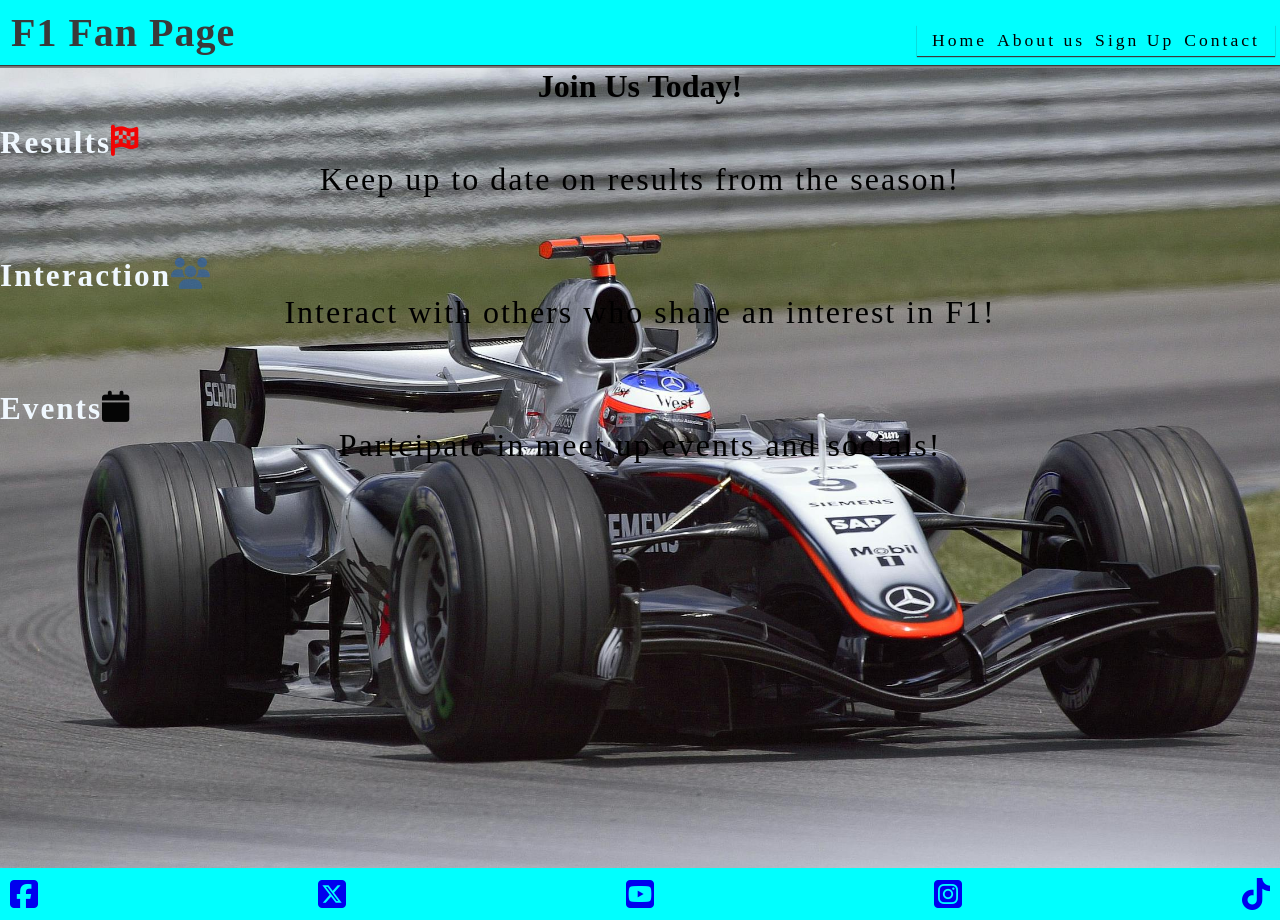
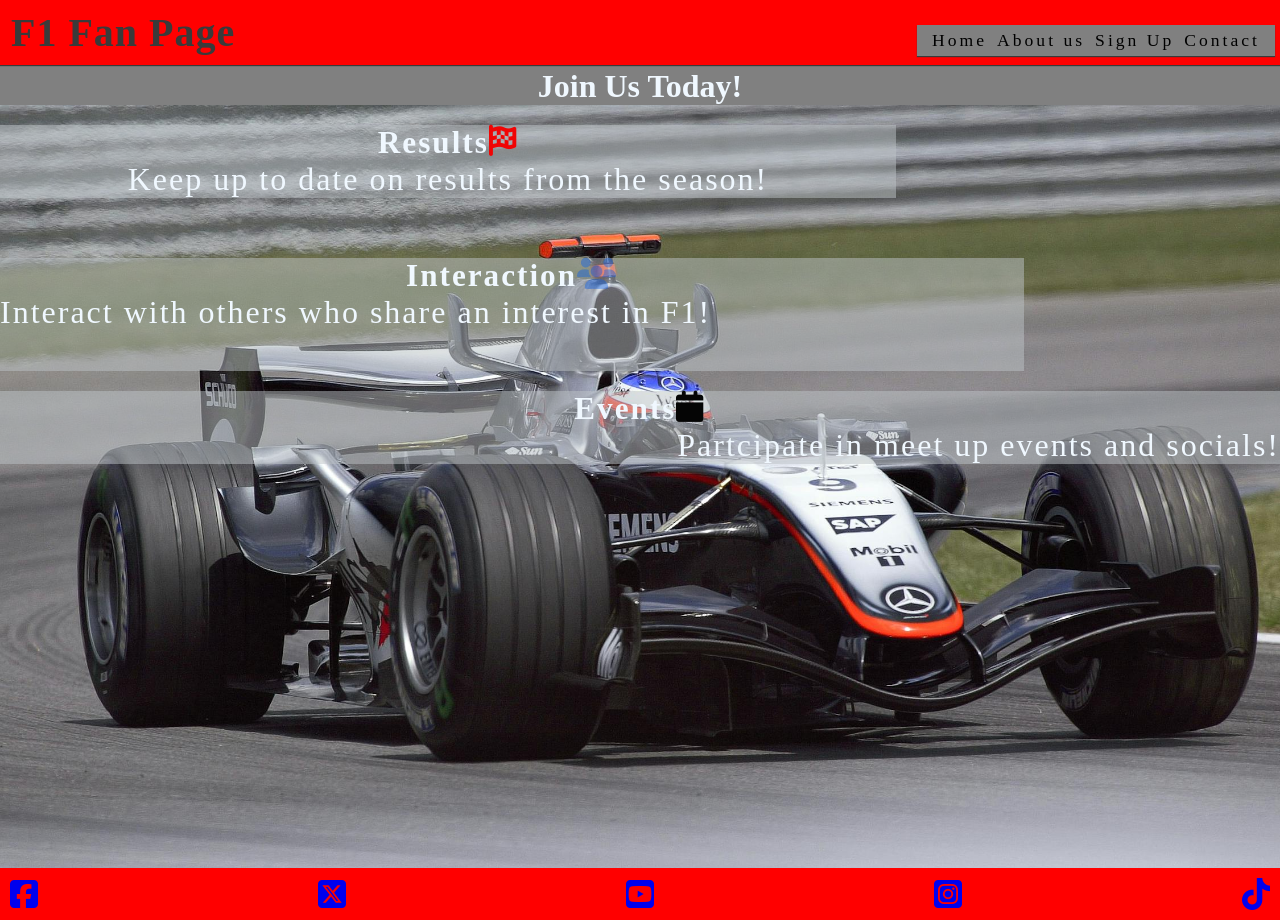
Before and after one commit to Jackevans47/F1-fan-page, a plain HTML site: page index.html in a window 1280 px wide. Drawn offline with Linux system fonts and the light colour scheme.

Commit message:
Added color and styling to home page

```diff
--- a/assets/css/style.css
+++ b/assets/css/style.css
@@ -8,7 +8,7 @@
 /* Header */
 header {
 
-    background-color: aqua;
+    background-color: red;
     padding: 0 5px;
     width: 100%;
     box-shadow: 0 1px 1px #3a3a3a;
@@ -36,19 +36,27 @@ h1 {
 h2 {
     text-align: center;
     font-size: 200%;
+    color: aliceblue;
+    background-color: grey;
+
+
 }
 
 h3 {
     display: flex;
-    justify-content: left;
+    justify-content: center;
     font-size: 150%;
     color: aliceblue;
 }
 
+
 p {
 
     font-size: xx-large;
+    color: aliceblue;
 }
+
+
 
 .menu {
     font-size: 110%;
@@ -58,7 +66,7 @@ p {
 
 nav {
     position: absolute;
-    background-color: aqua;
+    background-color: grey;
     width: 100%;
     left: 0;
     padding: 0 10px;
@@ -116,10 +124,11 @@ main {
 .results {
 
     text-align: center;
-    width: 100%;
+    width: 70%;
     font-size: 130%;
     letter-spacing: 2px;
     margin-top: 20px;
+    background-color: rgba(189, 195, 199, 0.5);
 
 
 
@@ -130,23 +139,27 @@ main {
 }
 
 .meet {
-    width: 100%;
+    width: 80%;
     font-size: 130%;
     letter-spacing: 2px;
-    text-align: center;
+    text-align: left;
     margin-top: 20px;
     margin-bottom: 20px;
+    background-color: rgba(189, 195, 199, 0.5);
 
 
 
 }
 
+
+
 .events {
     width: 100%;
     font-size: 130%;
     letter-spacing: 2px;
-    text-align: center;
+    text-align: right;
     margin-bottom: 30px;
+    background-color: rgba(189, 195, 199, 0.5);
 
 
 }
@@ -185,7 +198,7 @@ main {
 /*footer*/
 
 footer {
-    background-color: aqua;
+    background-color: red;
     margin-top: auto;
 
 
```
